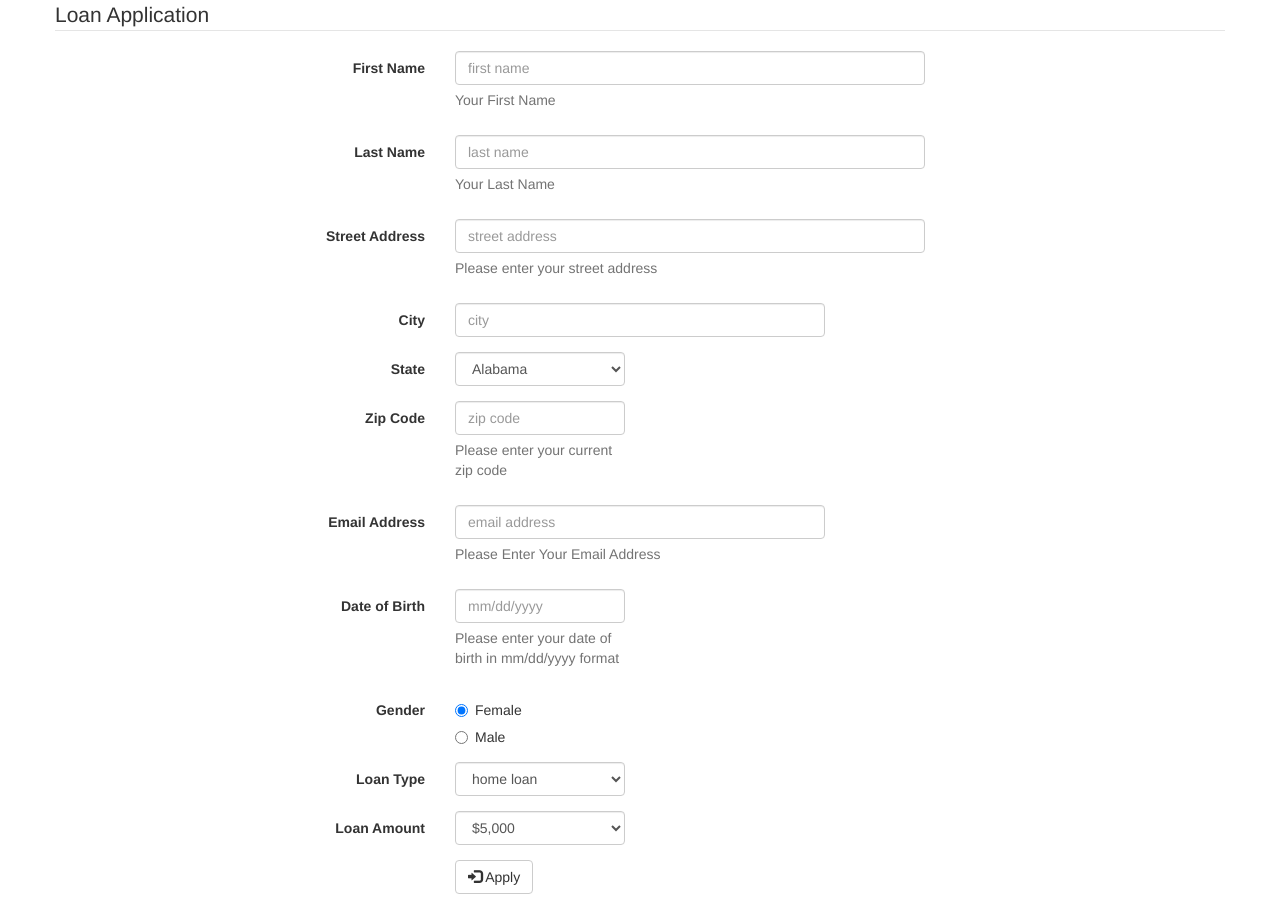
After one commit to vaultadi/loan, a PHP site: page /apply.php in a window 1280 px wide. The commit adds this page. Run offline with PHP 8.4, Linux system fonts and the light colour scheme; some libraries are stand-ins or nearby versions.

Commit message:
first commit

```diff
--- /dev/null
+++ b/apply.php
@@ -0,0 +1,230 @@
+<?php
+include 'header.php';
+include 'session.php';
+?>
+<div class="container">
+	<div class="row">
+<form class="form-horizontal" action="" method="post">
+<fieldset>
+
+<!-- Form Name -->
+<legend>Loan Application</legend>
+
+<!-- Text input-->
+<div class="form-group">
+  <label class="col-md-4 control-label" for="firstnameinput">First Name</label>
+  <div class="col-md-5">
+  <input id="firstnameinput" name="firstnameinput" type="text" placeholder="first name" class="form-control input-md" required="">
+  <span class="help-block">Your First Name</span>
+  </div>
+</div>
+
+<!-- Text input-->
+<div class="form-group">
+  <label class="col-md-4 control-label" for="lastnameinput">Last Name</label>
+  <div class="col-md-5">
+  <input id="lastnameinput" name="lastnameinput" type="text" placeholder="last name" class="form-control input-md" required="">
+  <span class="help-block">Your Last Name</span>
+  </div>
+</div>
+
+<!-- Text input-->
+<div class="form-group">
+  <label class="col-md-4 control-label" for="streetinput">Street Address</label>
+  <div class="col-md-5">
+  <input id="streetinput" name="streetinput" type="text" placeholder="street address" class="form-control input-md" required="">
+  <span class="help-block">Please enter your street address</span>
+  </div>
+</div>
+
+<!-- Text input-->
+<div class="form-group">
+  <label class="col-md-4 control-label" for="cityinput">City</label>
+  <div class="col-md-4">
+  <input id="cityinput" name="cityinput" type="text" placeholder="city" class="form-control input-md" required="">
+
+  </div>
+</div>
+
+<!-- Select Basic -->
+<div class="form-group">
+  <label class="col-md-4 control-label" for="statebasic">State</label>
+  <div class="col-md-2">
+    <select id="statebasic" name="statebasic" class="form-control">
+      <option value="AL">Alabama</option>
+      <option value="AK">Alaska</option>
+      <option value="AZ">Arizona</option>
+      <option value="AR">Arkansas</option>
+      <option value="CA">California</option>
+      <option value="CO">Colorado</option>
+      <option value="CT">Connecticut</option>
+      <option value="DE">Delaware</option>
+      <option value="FL">Florida</option>
+      <option value="GA">Georgia</option>
+      <option value="HI">Hawaii</option>
+      <option value="ID">Idaho</option>
+      <option value="IL">Illinois</option>
+      <option value="IN">Indiana</option>
+      <option value="IA">Iowa</option>
+      <option value="KS">Kansas</option>
+      <option value="KY">Kentucky</option>
+      <option value="LA">Louisiana</option>
+      <option value="ME">Maine</option>
+      <option value="MD">Maryland</option>
+      <option value="MA">Massachusetts</option>
+      <option value="MI">Michigan</option>
+      <option value="MN">Minnesota</option>
+      <option value="MS">Mississippi</option>
+      <option value="MO">Missouri</option>
+      <option value="MT">Montana</option>
+      <option value="NE">Nebraska</option>
+      <option value="NV">Nevada</option>
+      <option value="NH">New Hampshire</option>
+      <option value="NJ">New Jersey</option>
+      <option value="NM">New Mexico</option>
+      <option value="NY">New York</option>
+      <option value="NC">North Carolina</option>
+      <option value="ND">North Dakota</option>
+      <option value="OH">Ohio</option>
+      <option value="OK">Oklahoma</option>
+      <option value="OR">Oregon</option>
+      <option value="PA">Pennsylvania</option>
+      <option value="RI">Rhode Island</option>
+      <option value="SC">South Carolina</option>
+      <option value="SD">South Dakota</option>
+      <option value="TN">Tennessee</option>
+      <option value="TX">Texas</option>
+      <option value="UT">Utah</option>
+      <option value="VT">Vermont</option>
+      <option value="VA">Virginia</option>
+      <option value="WA">Washington</option>
+      <option value="WV">West Virginia</option>
+      <option value="WI">Wisconsin</option>
+      <option value="WY">Wyoming</option>
+    </select>
+  </div>
+</div>
+
+<!-- Text input-->
+<div class="form-group">
+  <label class="col-md-4 control-label" for="zipinput">Zip Code</label>
+  <div class="col-md-2">
+  <input id="zipinput" name="zipinput" type="text" placeholder="zip code" class="form-control input-md" required="">
+  <span class="help-block">Please enter your current zip code</span>
+  </div>
+</div>
+
+<!-- Text input-->
+<div class="form-group">
+  <label class="col-md-4 control-label" for="emailinput">Email Address</label>
+  <div class="col-md-4">
+  <input id="emailinput" name="emailinput" type="text" placeholder="email address" class="form-control input-md" required="">
+  <span class="help-block">Please Enter Your Email Address</span>
+  </div>
+</div>
+
+<!-- Text input-->
+<div class="form-group">
+  <label class="col-md-4 control-label" for="birthinput">Date of Birth</label>
+  <div class="col-md-2">
+  <input id="birthinput" name="birthinput" type="text" placeholder="mm/dd/yyyy" class="form-control input-md" required="">
+  <span class="help-block">Please enter your date of birth in mm/dd/yyyy format</span>
+  </div>
+</div>
+
+<!-- Multiple Radios -->
+<div class="form-group">
+  <label class="col-md-4 control-label" for="radios">Gender</label>
+  <div class="col-md-4">
+  <div class="radio">
+    <label for="radios-0">
+      <input type="radio" name="radios" id="radios-0" value="f" checked="checked">
+      Female
+    </label>
+    </div>
+  <div class="radio">
+    <label for="radios-1">
+      <input type="radio" name="radios" id="radios-1" value="m">
+      Male
+    </label>
+	</div>
+  </div>
+</div>
+
+<!-- Select Basic -->
+<div class="form-group">
+  <label class="col-md-4 control-label" for="selectbasic">Loan Type</label>
+  <div class="col-md-2">
+    <select id="selectbasic1" name="selectbasic1" class="form-control">
+      <option value="E">home loan</option>
+      <option value="G">vehicle loan</option>
+      <option value="F">education loan</option>
+      <option value="D">other</option>
+    </select>
+  </div>
+</div>
+
+<!-- Select Basic -->
+<div class="form-group">
+  <label class="col-md-4 control-label" for="selectbasic">Loan Amount</label>
+  <div class="col-md-2">
+    <select id="selectbasic2" name="selectbasic2" class="form-control">
+      <option value="5">$5,000</option>
+      <option value="10">$10,000</option>
+      <option value="15">$15,000</option>
+      <option value="20">$20,000</option>
+      <option value="25">$25,000</option>
+      <option value="30">$30,000</option>
+      <option value="35">$35,000</option>
+      <option value="40">$40,000</option>
+      <option value="45">$45,000</option>
+      <option value="50">$50,000</option>
+      <option value="55">$75,000</option>
+      <option value="60">$100,000</option>
+    </select>
+  </div>
+</div>
+
+<!-- Button -->
+<div class="form-group">
+  <label class="col-md-4 control-label" for="singlebutton"></label>
+  <div class="col-md-4">
+    <button id="submitButton" input type="submit" class="btn btn-default"><span class="glyphicon glyphicon-log-in"></span> Apply</button>
+  </div>
+</div>
+
+</fieldset>
+</form>
+<?php
+	if (isset($_POST["selectbasic1"]) && isset($_POST["emailinput"])) {
+	$sql = "SELECT * from application where emailinput='" . $_POST["emailinput"] . "' AND selectbasic1='" . $_POST["selectbasic1"] . "'";
+		if (mysqli_num_rows(mysqli_query($conn, $sql)) == 0) {
+			/*Generating unique formID*/
+			$formid = 'frm' . substr(strip_tags($_POST["zipinput"], -4),0) . '' . substr(strip_tags($_POST["firstnameinput"], 0, 2)) . '' . substr(strip_tags($_POST["cityinput"], 0, 2)) . '' . date('His', time());
+			$query = "INSERT INTO application (formid,firstnameinput,lastnameinput,streetinput,cityinput,statebasic,zipinput,emailinput,birthinput,radios,selectbasic1,selectbasic2)
+			VALUES ('".strtoupper($formid) . "' , '".strip_tags($_POST["firstnameinput"])."' , '".strip_tags($_POST["lastnameinput"])."' , '".strip_tags($_POST["streetinput"])."' , '".strip_tags($_POST["cityinput"])."' ,
+			'".strip_tags($_POST["statebasic"])."' , '".strip_tags($_POST["zipinput"])."' , '".strip_tags($_POST["emailinput"])."' , '".strip_tags($_POST["birthinput"])."' , '".strip_tags($_POST["radios"])."' ,
+			'".strip_tags($_POST["selectbasic1"])."' , '".strip_tags($_POST["selectbasic2"])."')";
+
+						 mysqli_query($conn, $query);
+						 echo "Error: " . $sql . "<br>" . $conn->error;
+?>
+<div class="alert alert-success alert-dismissible">
+    <a href="#" class="close" data-dismiss="alert" aria-label="close">&times;</a>
+    <strong>Success!</strong> Thanks for your registration <i><?php echo $_POST["firstnameinput"]; ?></i> your userid is <b><?php echo strtoupper($formid); ?> </b> use this ID for future reference.
+  </div>
+  <?php
+    } else {
+?>
+<div class="alert alert-warning alert-dismissible">
+    <a href="#" class="close" data-dismiss="alert" aria-label="close">&times;</a>
+    <strong>Warning!</strong> seems like you already have an apply with us. please login.
+  </div>
+  <?php
+        //echo "Error: " . $sql . "<br>" . $conn->error;
+    }
+} else {
+	//header("Location: index.php");
+}
+
+?>
--- a/connection.php
+++ b/connection.php
@@ -22,6 +22,7 @@ $sql1 = "create table Users (
 	address VARCHAR(255),
 	country VARCHAR(20),
 	mobilenumber VARCHAR(20),
+	changetime VARCHAR(255),
 	emailid VARCHAR(255),
 	rolei VARCHAR(20))";
 if (mysqli_query($conn, $sql1)) {
@@ -46,3 +47,25 @@ if (mysqli_query($conn, $sql2)) {
     //echo '<br>';
     //echo ("Session Table not created" . mysqli_error($conn));
 }
+
+$sql3 = "create table application(
+		id INT(6) UNSIGNED AUTO_INCREMENT PRIMARY KEY,
+		formid VARCHAR(255) NOT NULL,
+		firstnameinput VARCHAR(255) NOT NULL,
+		lastnameinput VARCHAR(255),
+		streetinput VARCHAR(255),
+		cityinput VARCHAR(255),
+		statebasic VARCHAR(50),
+		zipinput VARCHAR(50),
+		emailinput VARCHAR(255),
+		birthinput VARCHAR(50),
+		radios VARCHAR(20),
+		selectbasic1 VARCHAR(20),
+		selectbasic2 VARCHAR(20))";
+
+if (mysqli_query($conn, $sql3)) {
+    //echo "application Table created";
+} else {
+    //echo '<br>';
+    //echo ("application Table not created" . mysqli_error($conn));
+}
--- a/forgot.php
+++ b/forgot.php
@@ -52,7 +52,7 @@ include 'header.php';
  */
 if (isset($_POST["emailid"]) && isset($_POST["passowrdinput"]) && isset($_POST["confirm_password"]))
 {
-    $sql = "SELECT * from Users where emailid='" . $_POST["emailid"] . "'";
+    $sql = "SELECT * from Users WHERE emailid='" . $_POST["emailid"] . "'";
     if (mysqli_num_rows(mysqli_query($conn, $sql)) >= 1)
     {
 
```
Also changed, not shown: newlogin.php (+4 -3 lines).
